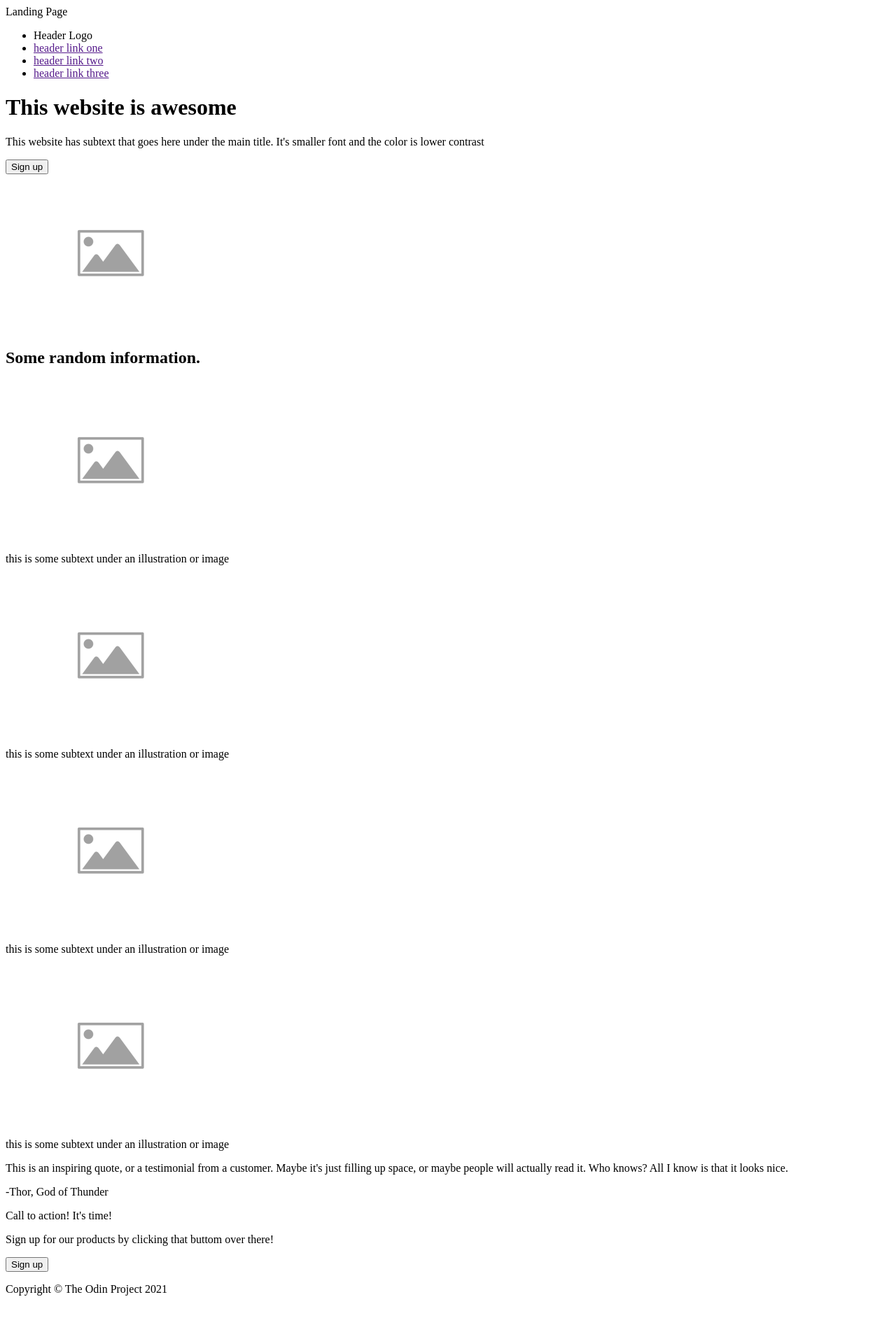
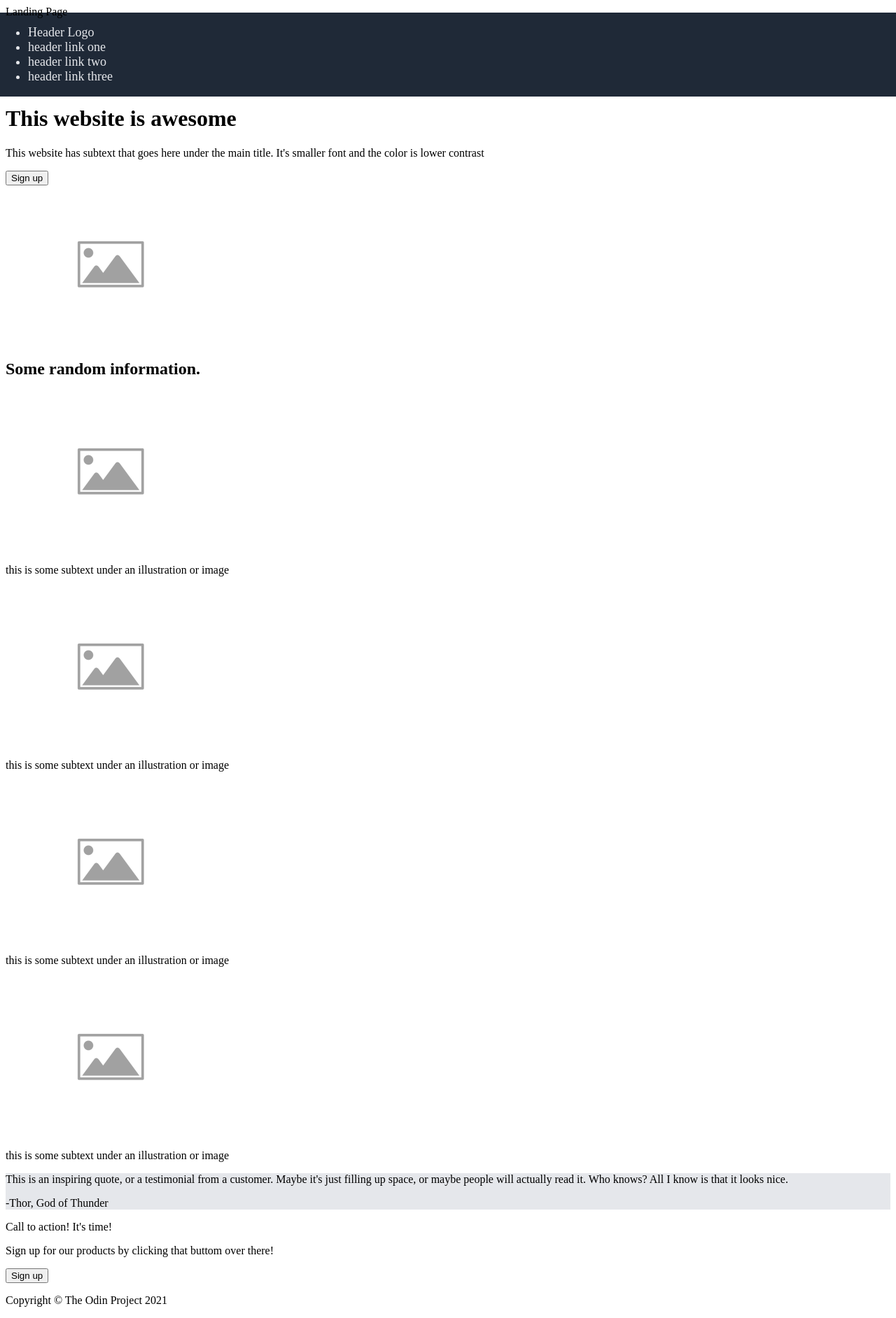
Before and after one commit to Kennedy0201/landing-page, a plain HTML site: page index.html in a window 1280 px wide. Shown: the whole page at 70% size. Drawn offline with Linux system fonts and the light colour scheme.

Commit message:
Style header

```diff
--- a/style.css
+++ b/style.css
@@ -1,9 +1,42 @@
 .body{
-    /*display: flex;
-    flex-direction: column; /* makes 4 vertical sections with a header and footer */
-    background-color: yellow;
+    display: flex;
+    flex-direction: column;  /*makes 4 vertical sections with a header and footer */
 }
 
-/*.header-container{
+.header-container{
     background-color: #1F2937;
-}*/
+    display: flex;
+    font-size: 18px;
+    color: #E5E7EB;
+    justify-content: space-between;
+    align-items: center;
+    margin: -8px;
+}
+
+.left-header{
+    font-weight: 900;
+}
+
+.right-header ul{
+    display: flex;
+    list-style-type: none; /* removes bullet points*/
+    gap: 25px;
+}
+
+
+a, a:link, a:visited{
+    text-decoration: none; /* removes underline from links */
+    color:#E5E7EB
+}
+
+.middle-top-container, .bottom-container{
+    background-color: white;
+}
+
+.middle-bottom-container{
+    background-color: #E5E7EB;
+}
+
+.top-container{
+
+}
```
